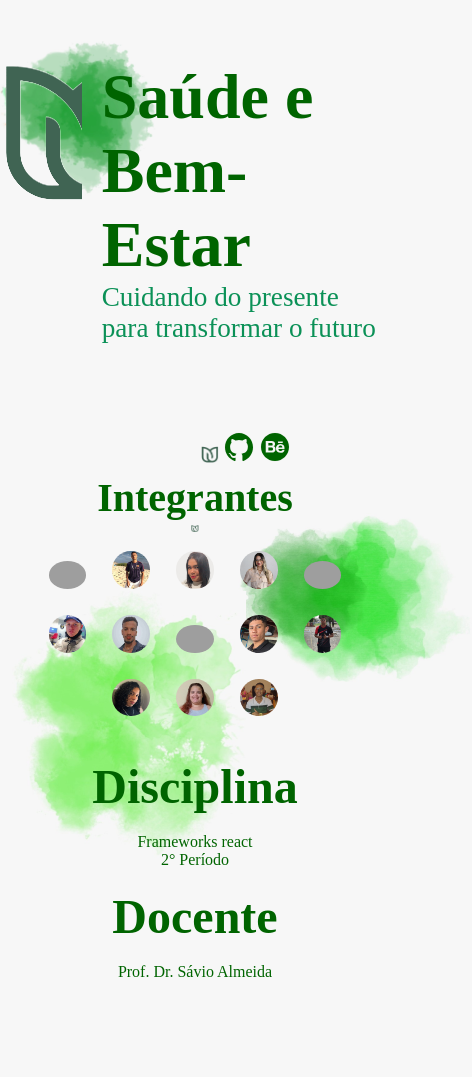
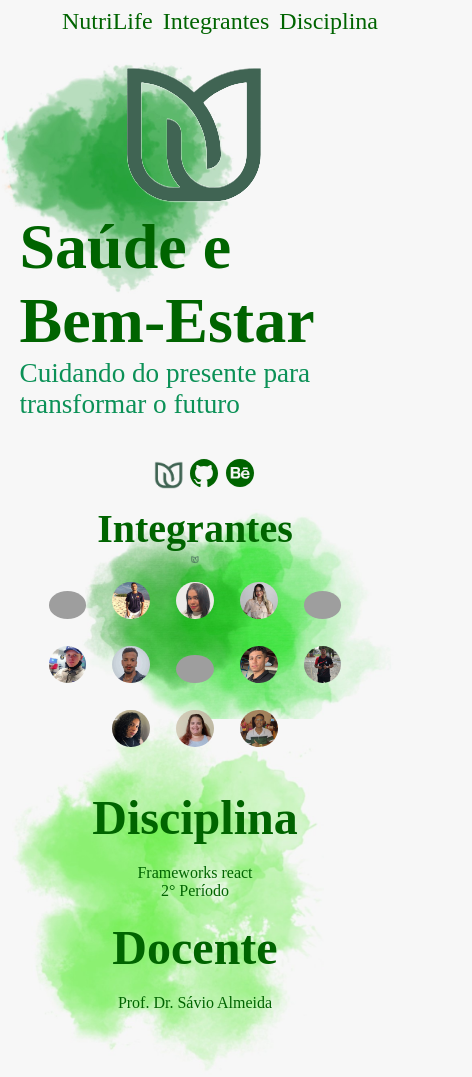
Before and after one commit to NutriLife1/Portfolio-NutriLife, a plain HTML site: page index.html in a window 390 px wide. Shown: the whole page, 472 px wide, since content can reach past the window. Before the commit the page ends 1001 px from the top, so only its background shows below. Drawn offline with nearby package versions, Linux system fonts and the light colour scheme; grey boxes are pictures that could not be loaded.

Commit message:
Update style.css

```diff
--- a/style.css
+++ b/style.css
@@ -130,3 +130,50 @@ li a:hover::after{
 .docente #nm{
     margin-bottom: 5%;
 }
+ @media (max-width: 400px){
+    header{
+        margin: auto;
+        padding-left: 0px;
+        padding-right: 0px;
+    }
+    nav{
+        display: flex;
+        flex: 1;
+        list-style: none;
+        justify-content: center;
+    }
+    ul{
+        margin: 2%;
+        display: flex;
+    }
+    ul li{
+        font-size: 1.5rem;
+        margin-left: 10px;
+    }
+    .principal{
+        display: inline-block;
+    }
+    .principal .logo{
+        align-items: center;
+        text-align: center;
+    }
+    .principal .redes{
+        margin-top: 10%;
+    }
+    .principal .redes img{
+        width: 8%;
+    }
+    #fundo1{
+        margin-top: 5%;
+        width: 60%;
+    }
+    #fundo2{
+        width: 80%;
+        margin-top: 55%;
+    }
+    #fundo3{
+        width: 80%;
+        left: 20%;
+        margin-top: 1%;
+    }
+}'
```
